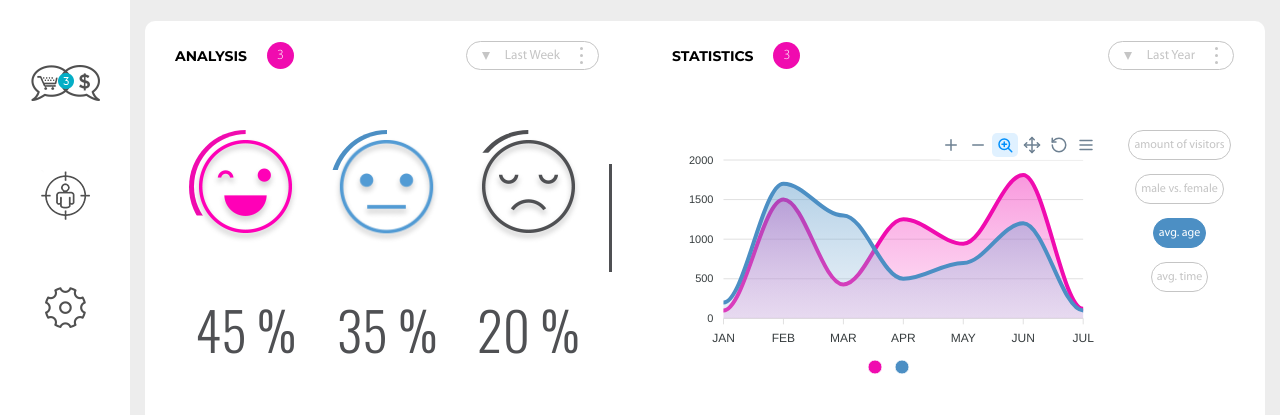
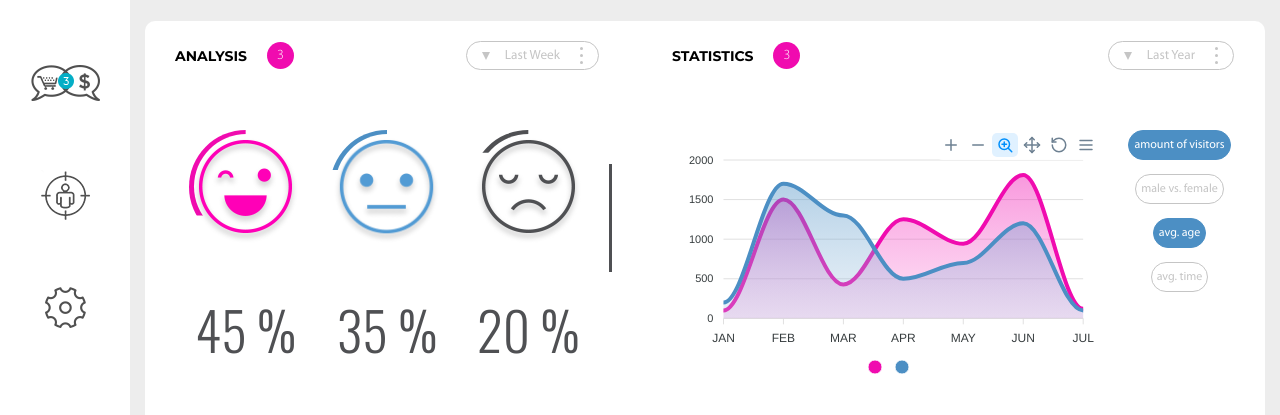
Before and after one commit to shahid-mughal02/smrt-dashboard, a plain HTML site: page index.html in a window 1280 px wide. In both pictures the pointer is over the link "amount of visitors". Shown: the part 385-800 px from the top of the page. Drawn offline with nearby package versions, Linux system fonts and the light colour scheme; files whose address does not match are found by name.

Commit message:
file updated

```diff
--- a/assets/style.css
+++ b/assets/style.css
@@ -779,7 +779,7 @@ table {
     border-radius: 15px;
 }
 
-.buttons-list .active a {
+.buttons-list .active a,.buttons-list li:hover a {
     background-color: var(--secondary-color);
     color: var(--white-color);
     border-color: var(--secondary-color);
```
